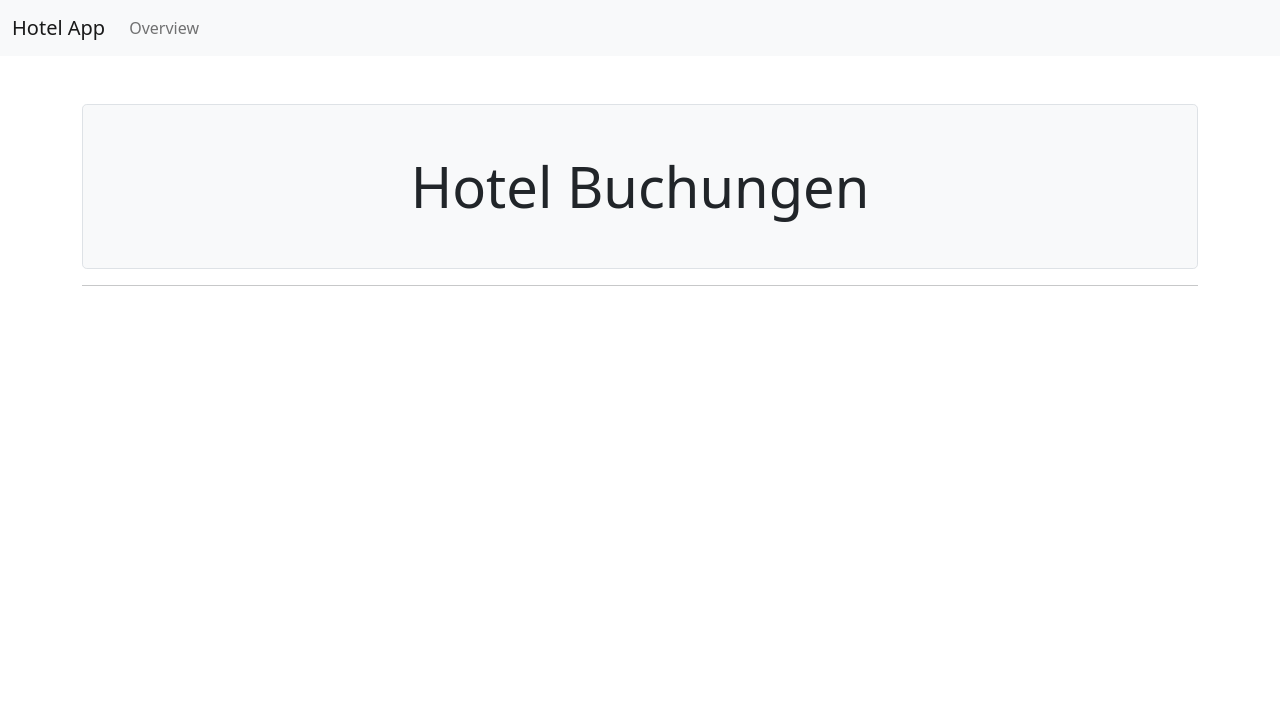
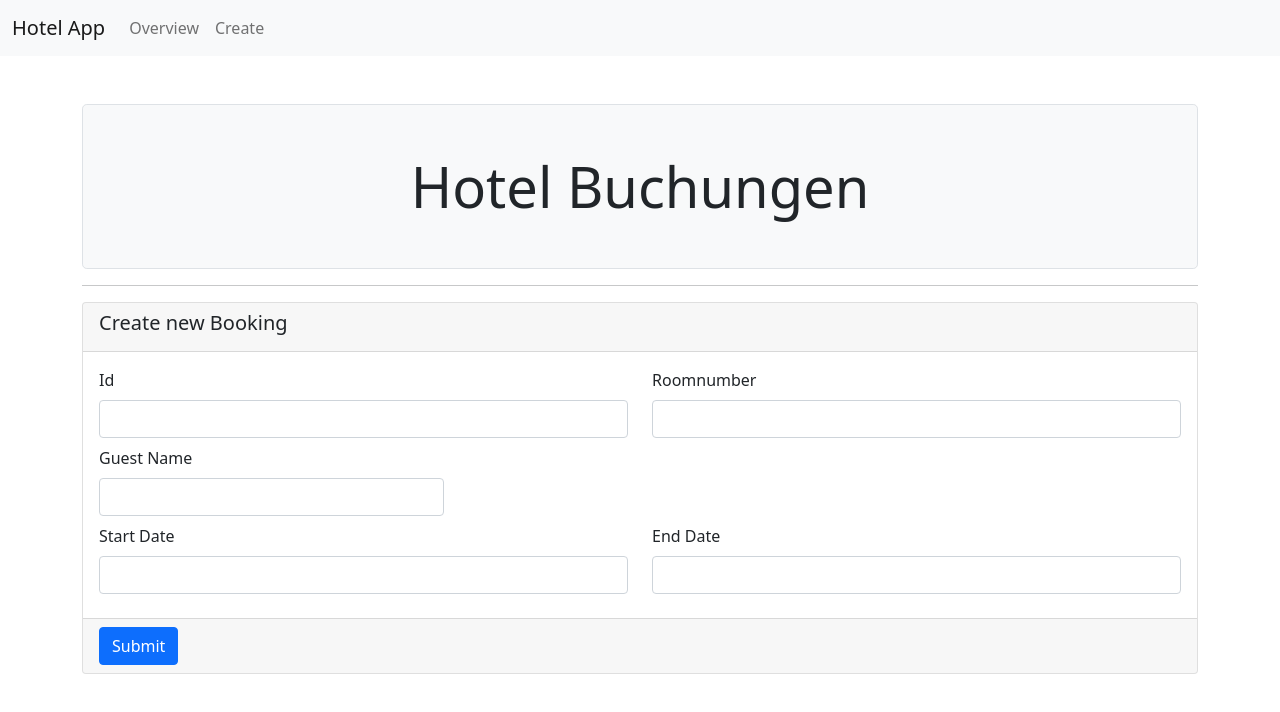
Before and after one commit to igtom/hotel-app, an Angular app: page /createBooking in a window 1280 px wide. Before the commit this address led to /. Shown: the top 712 px of the page. Built offline with nearby package versions, Linux system fonts and the light colour scheme.

Commit message:
create booking style

```diff
--- a/src/app/app-routing.module.ts
+++ b/src/app/app-routing.module.ts
@@ -1,9 +1,11 @@
 import { NgModule } from '@angular/core';
 import { RouterModule, Routes } from '@angular/router';
 import { BookingsComponent } from './components/bookings/bookings.component';
+import { CreateBookingComponent } from './components/create-booking/create-booking.component';
 
 const routes: Routes = [
   { path: 'bookings', component: BookingsComponent },
+  { path: 'createBooking', component: CreateBookingComponent },
   { path: '', redirectTo: 'bookings', pathMatch: 'full' },
 ];
 
--- a/src/app/app.component.html
+++ b/src/app/app.component.html
@@ -19,6 +19,11 @@
             >Overview</a
           >
         </li>
+        <li class="nav-item">
+          <a class="nav-link" aria-current="page" routerLink="createBooking"
+            >Create</a
+          >
+        </li>
       </ul>
     </div>
   </div>
--- a/src/app/components/create-booking/create-booking.component.html
+++ b/src/app/components/create-booking/create-booking.component.html
@@ -1 +1,38 @@
-<p>create-booking works!</p>
+<div class="card">
+  <div class="card-header">
+    <h5>Create new Booking</h5>
+  </div>
+  <div class="card-body">
+    <form>
+      <div class="row mb-2">
+        <div class="col">
+          <label class="form-label">Id</label>
+          <input class="form-control" />
+        </div>
+        <div class="col">
+          <label class="form-label">Roomnumber</label>
+          <input class="form-control" />
+        </div>
+      </div>
+      <div class="row mb-2">
+        <div class="col-4">
+          <label class="form-label">Guest Name</label>
+          <input class="form-control" />
+        </div>
+      </div>
+      <div class="row mb-2">
+        <div class="col">
+          <label class="form-label">Start Date</label>
+          <input class="form-control" />
+        </div>
+        <div class="col">
+          <label class="form-label">End Date</label>
+          <input class="form-control" />
+        </div>
+      </div>
+    </form>
+  </div>
+  <div class="card-footer">
+    <button class="btn btn-primary">Submit</button>
+  </div>
+</div>
--- a/src/app/components/create-booking/create-booking.component.ts
+++ b/src/app/components/create-booking/create-booking.component.ts
@@ -1,15 +1,21 @@
 import { Component, OnInit } from '@angular/core';
+import { Booking } from 'src/app/models/booking';
 
 @Component({
   selector: 'app-create-booking',
   templateUrl: './create-booking.component.html',
-  styleUrls: ['./create-booking.component.scss']
+  styleUrls: ['./create-booking.component.scss'],
 })
 export class CreateBookingComponent implements OnInit {
+  booking: Booking = {
+    id: 5,
+    name: 'Your Name',
+    roomNumber: 220,
+    startDate: new Date(),
+    endDate: new Date(),
+  };
 
-  constructor() { }
+  constructor() {}
 
-  ngOnInit(): void {
-  }
-
+  ngOnInit(): void {}
 }
```
